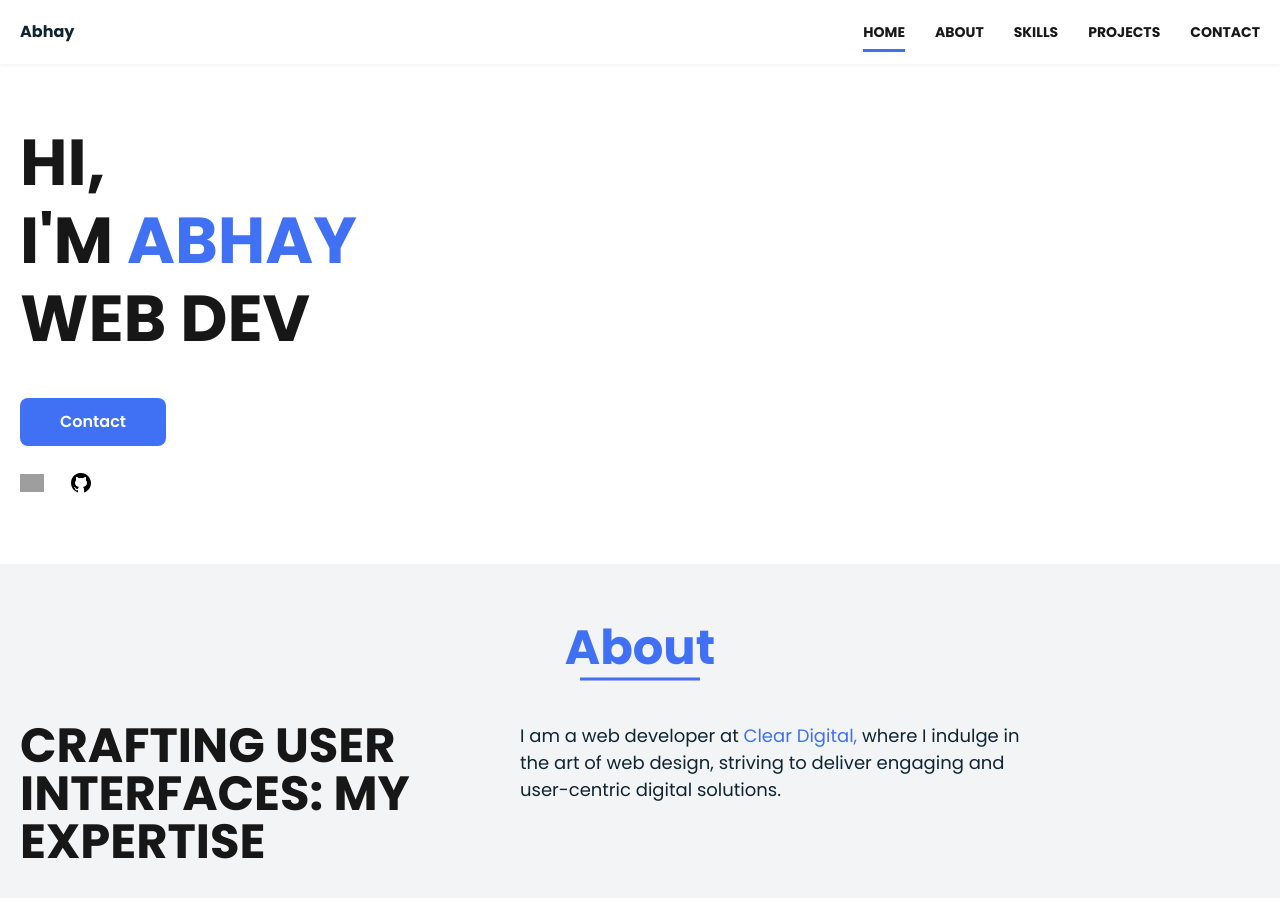
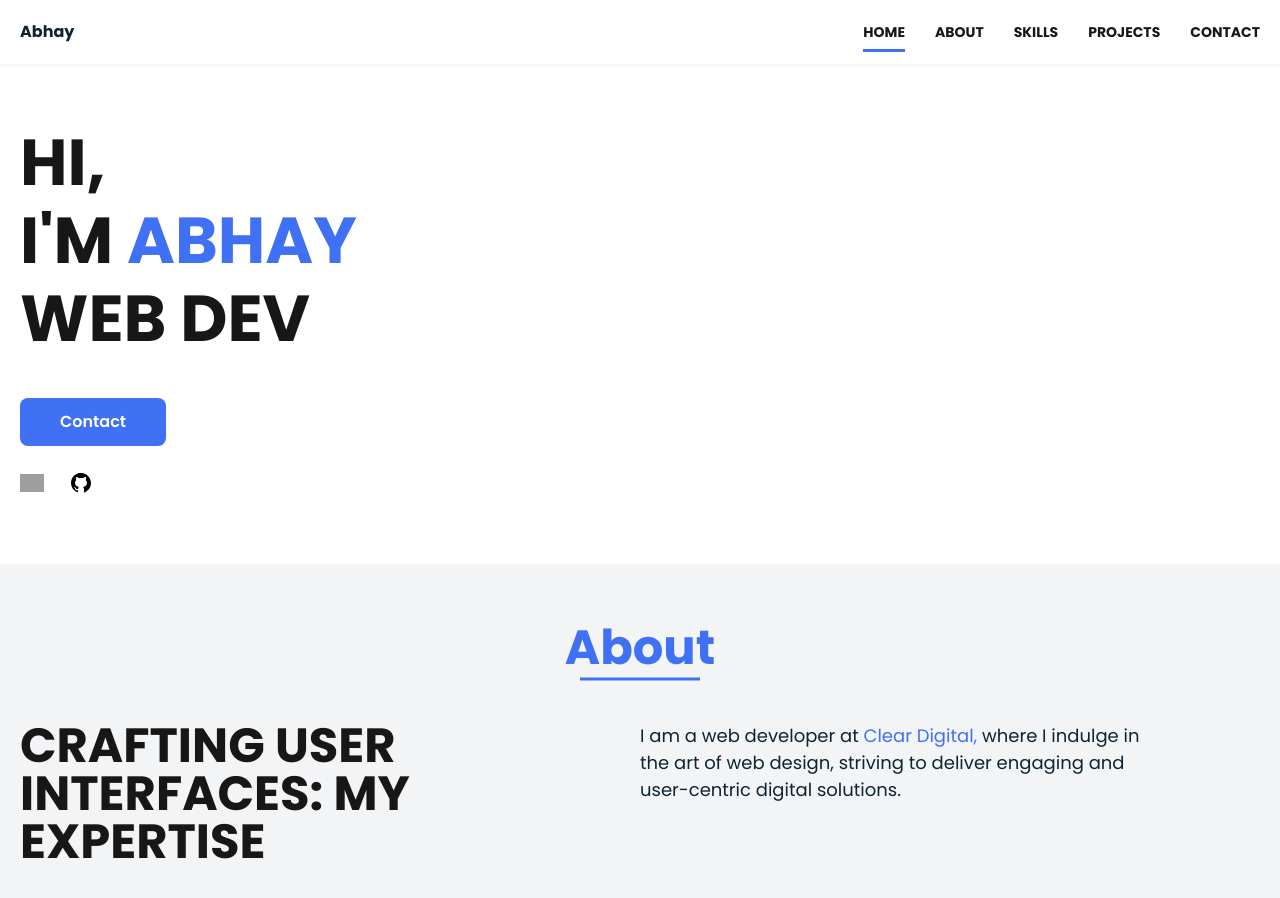
Before and after one commit to abhay-design/Portfolio, a Next.js app in the folder next-app-portfolio/: page / in a window 1280 px wide. Shown: the top 898 px of the page. Built offline with nearby package versions, Linux system fonts and the light colour scheme; grey boxes are pictures that could not be loaded.

Commit message:
update about section

```diff
--- a/next-app-portfolio/components/about.jsx
+++ b/next-app-portfolio/components/about.jsx
@@ -8,10 +8,13 @@ const About = () => {
           About
         </h4>
         <div className="wrapper w-full relative flex ">
-          <div className="heading-wrap relative max-w-[500px] uppercase">
+          <div className="heading-wrapper relative  w-[50%]">
+            <div className="heading-wrap uppercase max-w-[500px] pr-[50px!important]">
               <h4>Crafting User Interfaces: My Expertise</h4>
             </div>
-          <div className="text-wrap max-w-[500px]">
+          </div>
+          <div className="text-wrap  w-[50%]">
+            <div className="text max-w-[500px]">
               <p className="davy-black">
                 I am a web developer at{" "}
                 <Link
@@ -27,6 +30,7 @@ const About = () => {
             </div>
           </div>
         </div>
+      </div>
     </section>
   );
 };
```
Lines whose indentation alone changed are shown as unchanged.
